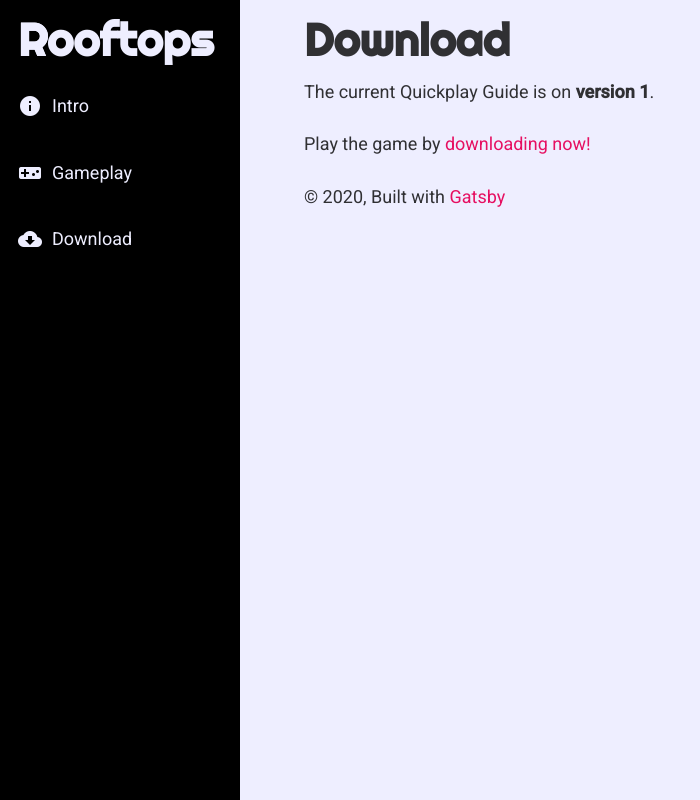
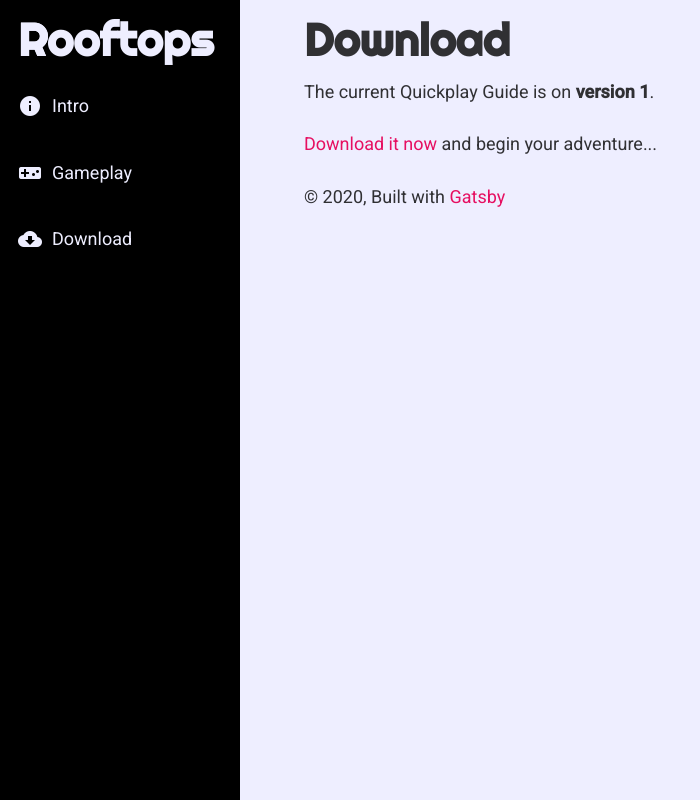
Before and after one commit to thomasmost/rooftops, a Gatsby site: page /download in a window 1280 px wide. Shown: the whole page, without its empty margins (0-700 px from the left). Built offline with nearby package versions, Linux system fonts and the light colour scheme; Gatsby itself is replaced by a stand-in of ours.

Commit message:
update download page

```diff
--- a/src/pages/download.tsx
+++ b/src/pages/download.tsx
@@ -13,10 +13,11 @@ const DownloadPage = () => (
       <p>
         The current Quickplay Guide is on <strong>version 1</strong>.
       </p>
-      <p><span>Play the game by </span>
-        <a href="http://filedn.com/lLL0lkOxLkGHJoHpDELDETb/Rooftops/RooftopsQuickplay_v1.pdf">
-          downloading now!
+      <p>
+        <a href="https://my.pcloud.com/publink/show?code=XZkuQDkZBILaaorFEu02JFp5rF5vvzwPljuy">
+          Download it now
         </a>
+        <span> and begin your adventure...</span>
       </p>
     </article>
   </Layout>
```
